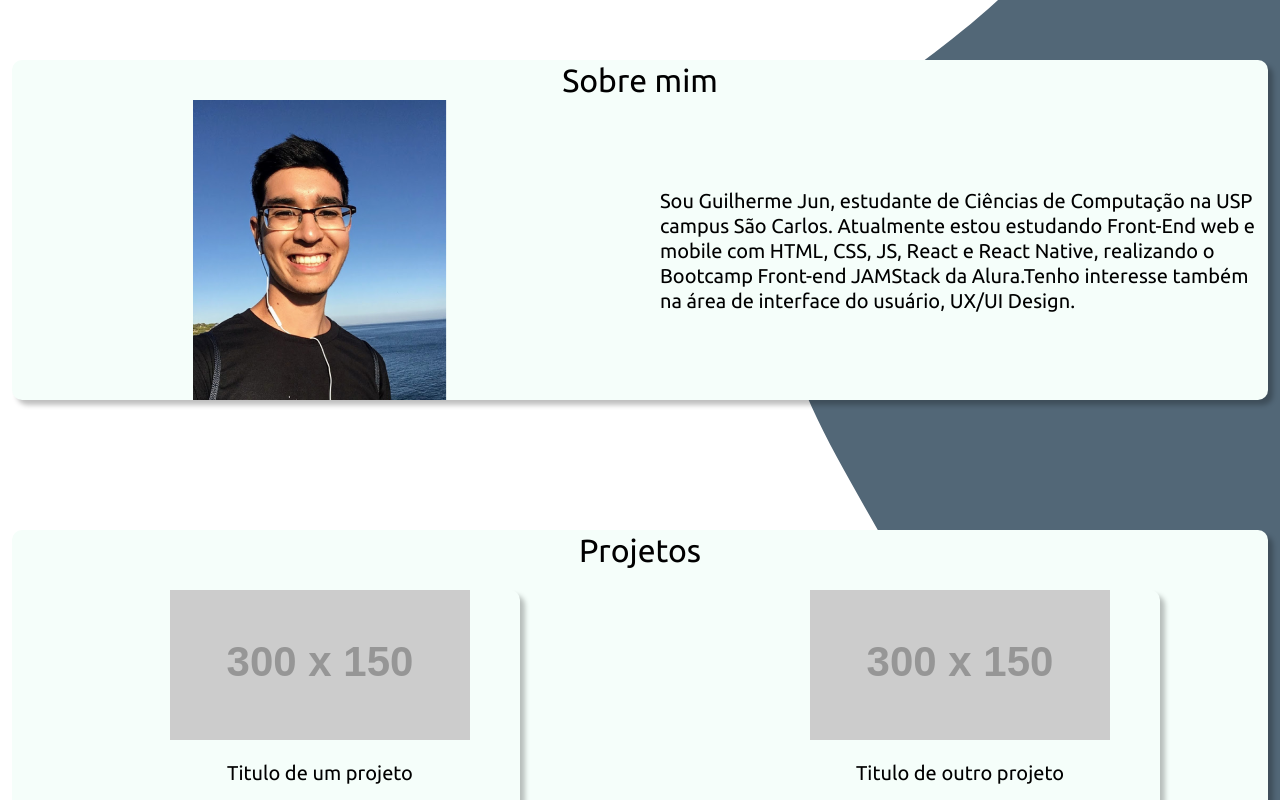
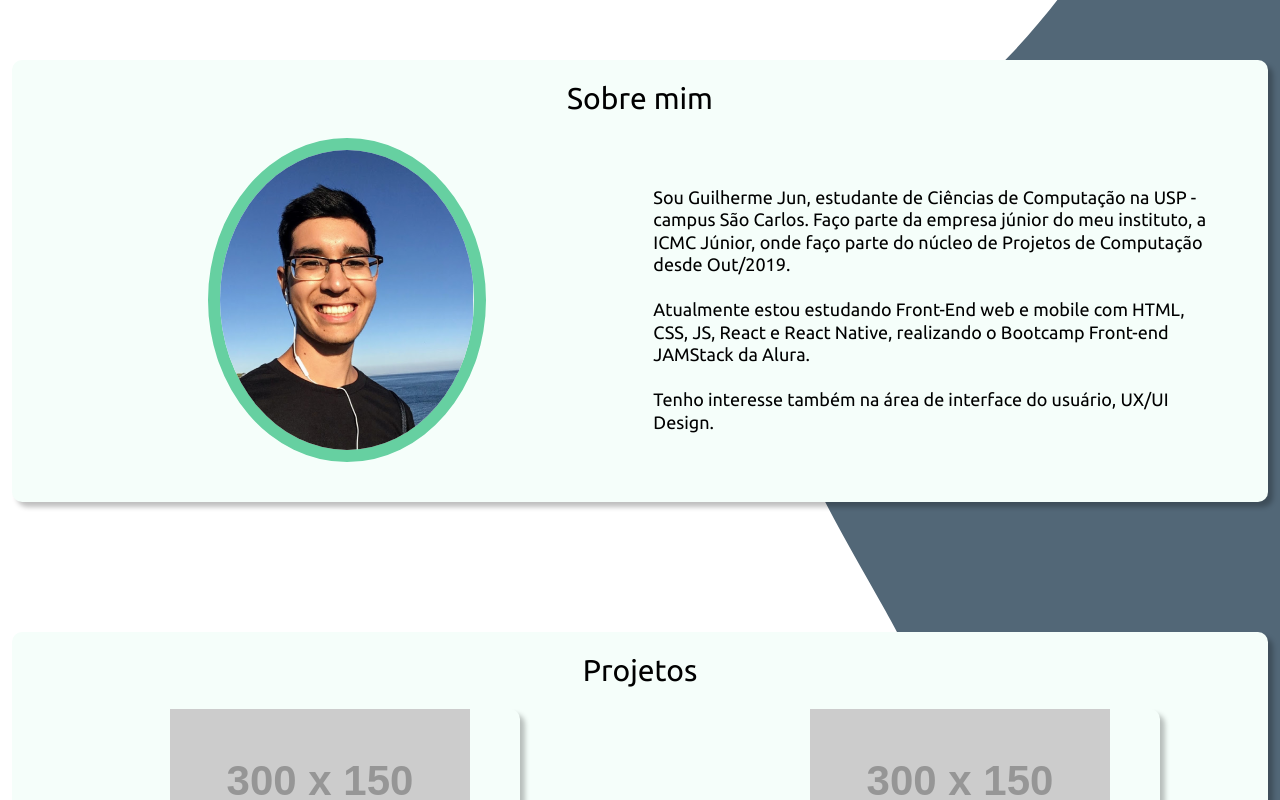
Before and after one commit to guijun13/Guilherme_Jun_JAMStackAlura, a Next.js app: page / in a window 1280 px wide. Shown: the part 660-1460 px from the top of the page. Built offline with nearby package versions, Linux system fonts and the light colour scheme.

Commit message:
fix(about): fix 'About' component layout, font sizes && rename 'CardContainer' component
Change 'AboutWrapper' to 'CardContainer' bc it is not exclusive for 'about' section

```diff
--- a/src/components/commons/About/index.js
+++ b/src/components/commons/About/index.js
@@ -1,7 +1,7 @@
 import React from 'react';
 import Grid from '../../foundation/layout/Grid';
 import Text from '../../foundation/Text';
-import AboutWrapper from './styles/AboutWrapper';
+import CardContainer from '../../../theme/utils/CardContainer';
 
 export default function About() {
   return (
@@ -11,9 +11,9 @@ export default function About() {
         md: '130px',
       }}
     >
-      <AboutWrapper>
+      <CardContainer>
         <Grid.Row>
-          <Text tag="h3" variant="titleh3">
+          <Text margin="20px" tag="h3" variant="titleh3">
             Sobre mim
           </Text>
         </Grid.Row>
@@ -27,29 +27,43 @@ export default function About() {
             flexDirection="column"
           >
             <img
-              style={{ display: 'block', margin: 'auto' }}
+              style={{
+                display: 'block',
+                margin: 'auto',
+                marginBottom: '20px',
+                border: 'solid 12px #66D0A1',
+                borderRadius: '50%',
+              }}
               src="/images/profile.png"
               alt="img"
             />
           </Grid.Col>
           <Grid.Col
             value={{ md: 6, xs: 12 }} // ocupa colunas
-            offset={{ md: 1, xs: 0 }} // desloca/pula colunas
+            offset={{ md: 0.5, xs: 0 }} // desloca/pula colunas
             display="flex"
             alignItems="center"
             justifyContent="center"
             flexDirection="column"
           >
-            <Text tag="p" variant="titleh5">
-              Sou Guilherme Jun, estudante de Ciências de Computação na USP
-              campus São Carlos. Atualmente estou estudando Front-End web e
-              mobile com HTML, CSS, JS, React e React Native, realizando o
-              Bootcamp Front-end JAMStack da Alura.Tenho interesse também na
-              área de interface do usuário, UX/UI Design.
+            <Text margin="20px" tag="p" variant="titleh5">
+              Sou Guilherme Jun, estudante de Ciências de Computação na USP -
+              campus São Carlos. Faço parte da empresa júnior do meu instituto,
+              a ICMC Júnior, onde faço parte do núcleo de Projetos de Computação
+              desde Out/2019.
+              <br />
+              <br />
+              Atualmente estou estudando Front-End web e mobile com HTML, CSS,
+              JS, React e React Native, realizando o Bootcamp Front-end JAMStack
+              da Alura.
+              <br />
+              <br />
+              Tenho interesse também na área de interface do usuário, UX/UI
+              Design.
             </Text>
           </Grid.Col>
         </Grid.Row>
-      </AboutWrapper>
+      </CardContainer>
     </Grid.Container>
   );
 }
--- a/src/components/commons/Projects/index.js
+++ b/src/components/commons/Projects/index.js
@@ -1,7 +1,7 @@
 import React from 'react';
 import Grid from '../../foundation/layout/Grid';
 import Text from '../../foundation/Text';
-import AboutWrapper from '../About/styles/AboutWrapper';
+import CardContainer from '../../../theme/utils/CardContainer';
 import ProjectWrapper from './ProjectWrapper';
 
 const projects = [
@@ -29,9 +29,9 @@ export default function Projects() {
         md: '130px',
       }}
     >
-      <AboutWrapper>
+      <CardContainer>
         <Grid.Row>
-          <Text marginBottom="20px" tag="h3" variant="titleh3">
+          <Text margin="20px" tag="h3" variant="titleh3">
             Projetos
           </Text>
         </Grid.Row>
@@ -50,7 +50,7 @@ export default function Projects() {
             </Grid.Col>
           ))}
         </Grid.Row>
-      </AboutWrapper>
+      </CardContainer>
     </Grid.Container>
   );
 }
--- a/src/theme/typographyVariants.js
+++ b/src/theme/typographyVariants.js
@@ -1,31 +1,31 @@
 const typographyVariants = {
   // [title]
   titleh1: {
-    fontSize: '48px',
+    fontSize: '42px',
     fontWeight: '700',
     lineHeight: 1.25, // 125%
   },
   // [title]
   titleh2: {
-    fontSize: '40px',
+    fontSize: '36px',
     fontWeight: '700',
     lineHeight: 1.25, // 125%
   },
   // [title]
   titleh3: {
-    fontSize: '32px',
+    fontSize: '30px',
     fontWeight: '400',
     lineHeight: 1.25, // 125%
   },
   // [title]
   titleh4: {
-    fontSize: '24px',
+    fontSize: '22px',
     fontWeight: '7400',
     lineHeight: 1.25, // 125%
   },
   // [title]
   titleh5: {
-    fontSize: '20px',
+    fontSize: '18px',
     fontWeight: '400',
     lineHeight: 1.25, // 125%
   },
--- a/src/components/commons/About/styles/AboutWrapper.js
+++ b/src/theme/utils/CardContainer.js
@@ -1,10 +1,10 @@
 import styled from 'styled-components';
 
-const AboutWrapper = styled.div`
+const CardContainer = styled.div`
   background-color: ${({ theme }) => theme.colors.background.main.color};
   border-radius: 10px;
   box-shadow: 5px 5px 5px rgba(0, 0, 0, 0.25);
-  /* padding: 40px; */
+  padding-bottom: 20px;
 `;
 
-export default AboutWrapper;
+export default CardContainer;
```
